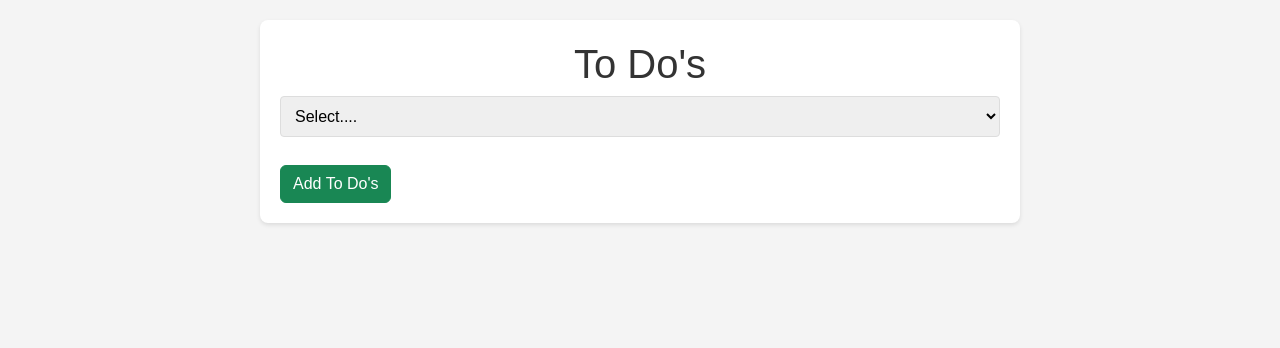
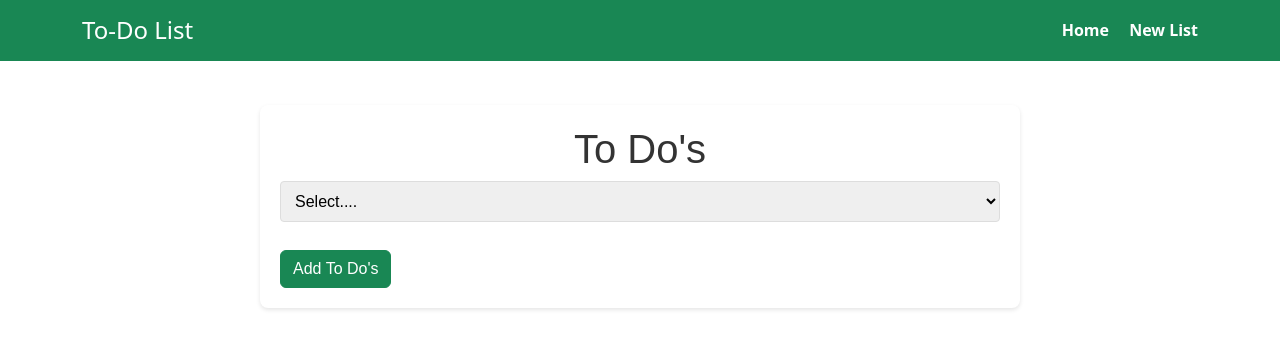
Before and after one commit to asattar001/stay-organized-workshop, a plain HTML site: page todos.html in a window 1280 px wide. Drawn offline with nearby package versions, Linux system fonts and the light colour scheme; no server answers.

Commit message:
add navbar for todo and new_todo

```diff
--- a/css/styles.css
+++ b/css/styles.css
@@ -1,11 +1,11 @@
-body {
+main {
     font-family: Arial, sans-serif;
     max-width: 800px;
     margin: 0 auto;
     padding: 20px;
-    background-color: #f4f4f4;
+
   }
-  .container {
+  main .container {
     background-color: white;
     border-radius: 8px;
     box-shadow: 0 2px 4px rgba(0, 0, 0, 0.1);
--- a/todos.html
+++ b/todos.html
@@ -12,6 +12,16 @@
     <link rel="stylesheet" href="css/styles.css" />
   </head>
   <body>
+    <header class="bg-success text-white py-3">
+      <div class="container d-flex justify-content-between align-items-center">
+        <h1 class="h4 m-0">To-Do List</h1>
+        <nav>
+          <a href="index.html" class="text-white text-decoration-none fw-bold me-3">Home</a>
+          <a href="todos.html" class="text-white text-decoration-none fw-bold">New List</a>
+        </nav>
+      </div>
+    </header>
+    <main class="mt-4">
       <div class="container">
         <h1>To Do's</h1>
 
@@ -37,6 +47,7 @@
         </section>
         <a class="btn btn-success mt-2" href="new_todo.html">Add To Do's</a>
       </div>
+    </main>
 
     <script src="scripts/api.js"></script>
     <script src="scripts/todos.js"></script>
```
Also changed, not shown: new_todo.html (+20 -4 lines). Lines whose indentation alone changed are shown as unchanged.
